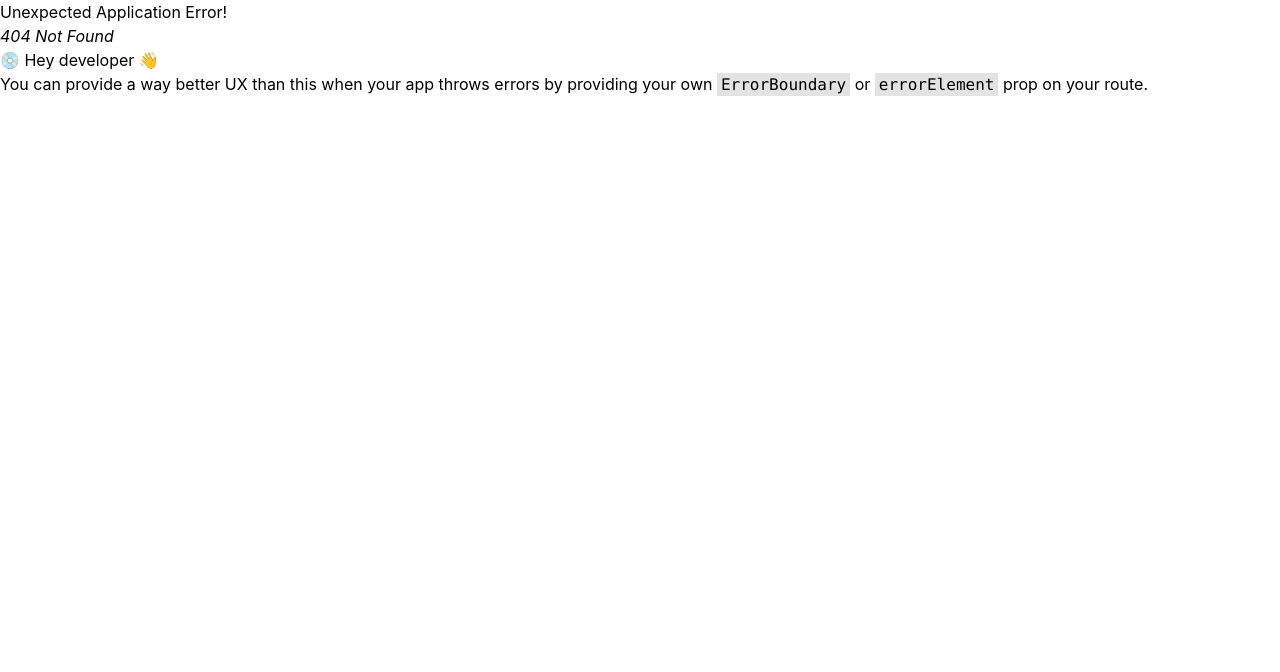
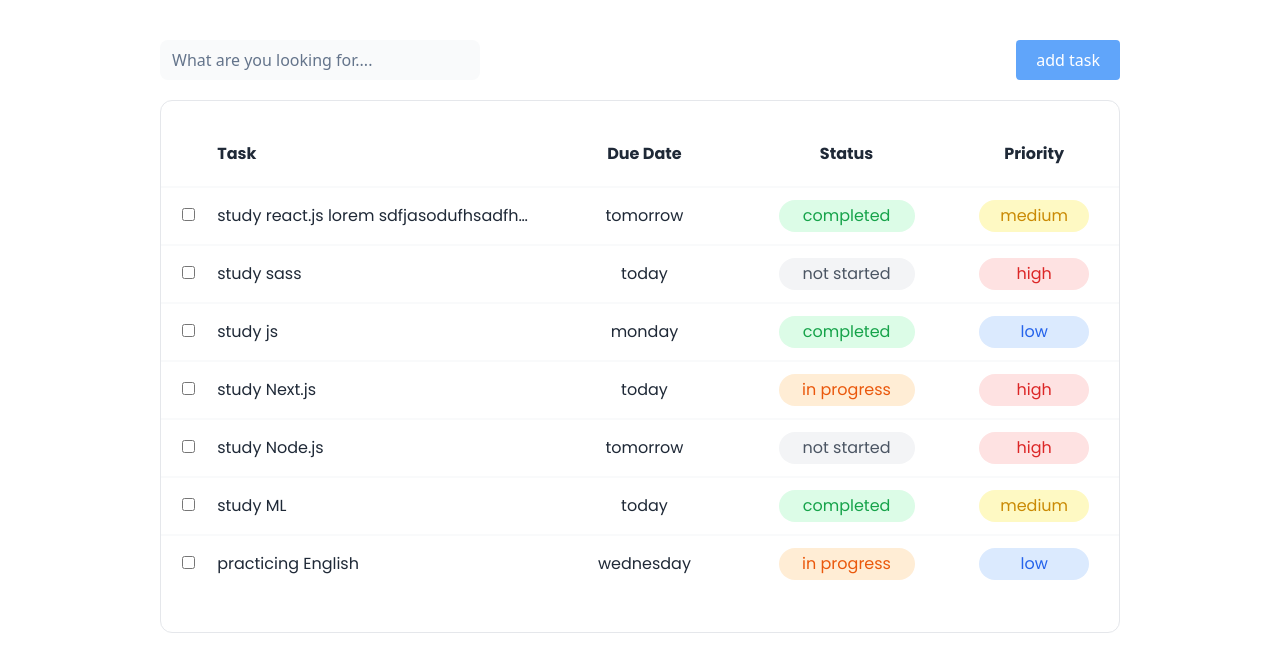
Before and after one commit to SabahHassan123/TaskManagementSystem, a React (Create React App) app: page /tasksList in a window 1280 px wide. Before the commit this address had no page. Shown: the top 672 px of the page. Built offline with nearby package versions, Linux system fonts and the light colour scheme.

Commit message:
TaskList page & add task modal

```diff
--- a/public/index.html
+++ b/public/index.html
@@ -9,7 +9,10 @@
       name="description"
       content="Web site created using create-react-app"
     />
-    <title>React App</title>
+    <link rel="preconnect" href="https://fonts.googleapis.com">
+    <link rel="preconnect" href="https://fonts.gstatic.com" crossorigin>
+    <link href="https://fonts.googleapis.com/css2?family=Poppins:ital,wght@0,100;0,200;0,300;0,400;0,500;0,600;0,700;0,800;0,900;1,100;1,200;1,300;1,400;1,500;1,600;1,700;1,800;1,900&display=swap" rel="stylesheet">
+    <title>Task management system</title>
   </head>
   <body>
     <div id="root"></div>
--- a/src/App.css
+++ /dev/null
@@ -1,38 +0,0 @@
-.App {
-  text-align: center;
-}
-
-.App-logo {
-  height: 40vmin;
-  pointer-events: none;
-}
-
-@media (prefers-reduced-motion: no-preference) {
-  .App-logo {
-    animation: App-logo-spin infinite 20s linear;
-  }
-}
-
-.App-header {
-  background-color: #282c34;
-  min-height: 100vh;
-  display: flex;
-  flex-direction: column;
-  align-items: center;
-  justify-content: center;
-  font-size: calc(10px + 2vmin);
-  color: white;
-}
-
-.App-link {
-  color: #61dafb;
-}
-
-@keyframes App-logo-spin {
-  from {
-    transform: rotate(0deg);
-  }
-  to {
-    transform: rotate(360deg);
-  }
-}
--- a/src/App.jsx
+++ b/src/App.jsx
@@ -1,4 +1,4 @@
-import './App.css';
+// import './App.css';
 
 const App = () =>{
   return (
--- /dev/null
+++ b/src/Components/AddTaskModal.jsx
@@ -0,0 +1,12 @@
+import React from 'react'
+
+export const AddTaskModal = ({showModal}) => {
+  return (
+    <div>
+        <div className='w-full bg-black opacity-40 fixed top-0 bottom-0 left-0 right-0' onClick={()=>showModal(false)}></div>
+        <div className='absolute top-1/2 left-1/2 -translate-x-1/2 -translate-y-1/2 w-3/6 h-2/3 bg-white rounded-xl flex justify-center p-5'>
+            <h1>Add task</h1>
+        </div>
+    </div>
+  )
+}
--- /dev/null
+++ b/src/Components/TaskRow.jsx
@@ -0,0 +1,10 @@
+import React from 'react'
+
+const TaskRow = () => {
+  return (
+    <div>
+
+    </div>
+  )
+}
+export default TaskRow;
--- /dev/null
+++ b/src/Components/UpperComponentTaskList.jsx
@@ -0,0 +1,11 @@
+import React from 'react'
+
+export const UpperComponentTaskList = ({ShowModal}) => {
+
+  return (
+    <div className='w-4/5 flex justify-between '>
+        <input type="text" placeholder='What are you looking for....' className='w-1/3 text-start outline-none px-3 bg-gray-50 rounded-lg placeholder-slate-500 text-slate-500'/>
+        <button className='bg-blue-400 rounded py-2 px-5 text-white' onClick={()=>ShowModal(true)}>add task</button>
+    </div>
+  )
+}
--- /dev/null
+++ b/src/DummyData/Tasks.json
@@ -0,0 +1,51 @@
+[
+    {
+        "id": 1,
+        "task": "study react.js lorem sdfjasodufhsadfhdsauhfiasdhfakdsfyadsfguadsybfadskfjhaisdfhadsifbdsjfhadsjh",
+        "priority": "medium",
+        "duedate": "tomorrow",
+        "status": "completed"
+    },
+    {
+        "id": 2,
+        "task": "study sass",
+        "priority": "high",
+        "duedate": "today",
+        "status": "not started"
+    },
+    {
+        "id": 3,
+        "task": "study js",
+        "priority": "low",
+        "duedate": "monday",
+        "status": "completed"
+    },
+    {
+        "id": 4,
+        "task": "study Next.js",
+        "priority": "high",
+        "duedate": "today",
+        "status": "in progress"
+    },
+    {
+        "id": 5,
+        "task": "study Node.js",
+        "priority": "high",
+        "duedate": "tomorrow",
+        "status": "not started"
+    },
+    {
+        "id": 6,
+        "task": "study ML",
+        "priority": "medium",
+        "duedate": "today",
+        "status": "completed"
+    },
+    {
+        "id": 7,
+        "task": "practicing English",
+        "priority": "low",
+        "duedate": "wednesday",
+        "status": "in progress"
+    }
+]
--- /dev/null
+++ b/src/Pages/TasksList.jsx
@@ -0,0 +1,88 @@
+import React, { useState } from 'react'
+import tasks from '../DummyData/Tasks.json';
+import { UpperComponentTaskList } from '../Components/UpperComponentTaskList';
+import { AddTaskModal } from '../Components/AddTaskModal';
+const TasksList = () => {
+    const [openModal, setOpenModal] = useState(false);
+
+    const ShowModal = (show) => {
+        setOpenModal(show);
+    }
+    // const CloseModal = (close) => {
+    //     setOpenModal(close);
+    // }
+
+    const theme = 'light';
+    return (
+      <div className='w-full h-full flex flex-col justify-center items-center p-10 '>
+        <UpperComponentTaskList ShowModal={ShowModal}/>
+        <div className={`
+            ${theme==='light'?'bg-white text-gray-800':' bg-gray-700 text-gray-400'}
+            w-4/5
+            rounded-xl
+            m-5
+            flex
+            justify-center
+            items-center
+            py-10
+            font-poppins
+            border
+        `}
+        >
+            <table className='w-full text-center'>
+            <thead>
+                <tr>
+                    <th></th>
+                    <th className='pb-5 text-left pl-3'>Task</th>
+                    <th className='pb-5'>Due Date</th>
+                    <th className='pb-5'>Status</th>
+                    <th className='pb-5'>Priority</th>
+                </tr>
+            </thead>
+            <tbody>
+            {
+                tasks.map((task)=>(
+                    <tr key={task.id} className='border-t-2 border-gray-50'>
+                        <td className='pl-3'>
+                            <input
+                                type="checkbox"
+                                name={task.id} // Ensures only one radio button is selected at a time
+                                // checked={selectedTask === task.id}
+                                // onChange={() => handleTaskSelection(task.id)}
+                            />
+                        </td>
+                        <td className='p-3 text-left truncate max-w-[200px] overflow-hidden whitespace-nowrap'>{task.task}</td>
+                        <td className='p-3'>{task.duedate}</td>
+                        <td className='p-3'>
+                            <div className="flex justify-center items-center w-full">
+                                <div className={`p-1 w-3/4 text-center rounded-full
+                                ${task.status === 'in progress' ? 'bg-orange-100 text-orange-600' :
+                                task.status === 'completed' ? 'bg-green-100 text-green-600' :
+                                'bg-gray-100 text-gray-600'}`}>
+                                {task.status}
+                                </div>
+                            </div>
+                        </td>
+                        <td className='p-3'>
+                            <div className="flex justify-center items-center w-full">
+                                <div className={`p-1 w-3/4 text-center rounded-full
+                                ${task.priority === 'medium' ? 'bg-yellow-100 text-yellow-600' :
+                                task.priority === 'low' ? 'bg-blue-100 text-blue-600' :
+                                'bg-red-100 text-red-600'}`}>
+                                {task.priority}
+                                </div>
+                            </div>
+                        </td>
+                    </tr>
+                ))
+            }
+            </tbody>
+            </table>
+        </div>
+        {
+            openModal && <AddTaskModal showModal={ShowModal}/>
+        }
+      </div>
+    )
+}
+export default TasksList;
--- a/src/index.css
+++ b/src/index.css
@@ -1,17 +1,3 @@
 @tailwind base;
 @tailwind components;
 @tailwind utilities;
-
-body {
-  margin: 0;
-  font-family: -apple-system, BlinkMacSystemFont, 'Segoe UI', 'Roboto', 'Oxygen',
-    'Ubuntu', 'Cantarell', 'Fira Sans', 'Droid Sans', 'Helvetica Neue',
-    sans-serif;
-  -webkit-font-smoothing: antialiased;
-  -moz-osx-font-smoothing: grayscale;
-}
-
-code {
-  font-family: source-code-pro, Menlo, Monaco, Consolas, 'Courier New',
-    monospace;
-}
--- a/src/routes.jsx
+++ b/src/routes.jsx
@@ -1,9 +1,14 @@
 import { createBrowserRouter } from "react-router-dom"
 import App from "./App"
+import TasksList from "./Pages/TasksList"
 
 export const routes = createBrowserRouter([
     {
         path: '/',
         element: <App />,
+    },
+    {
+        path: '/tasksList',
+        element: <TasksList />
     }
 ])
--- a/tailwind.config.js
+++ b/tailwind.config.js
@@ -4,7 +4,14 @@ module.exports = {
     "./src/**/*.{js,jsx,ts,tsx}",
   ],
   theme: {
-    extend: {},
+    extend: {
+      screens: {
+        xs: '300px'
+      },
+      fontFamily: {
+        poppins: ["Poppins", "sans-serif"]
+      }
+    },
   },
   plugins: [],
 }
```
